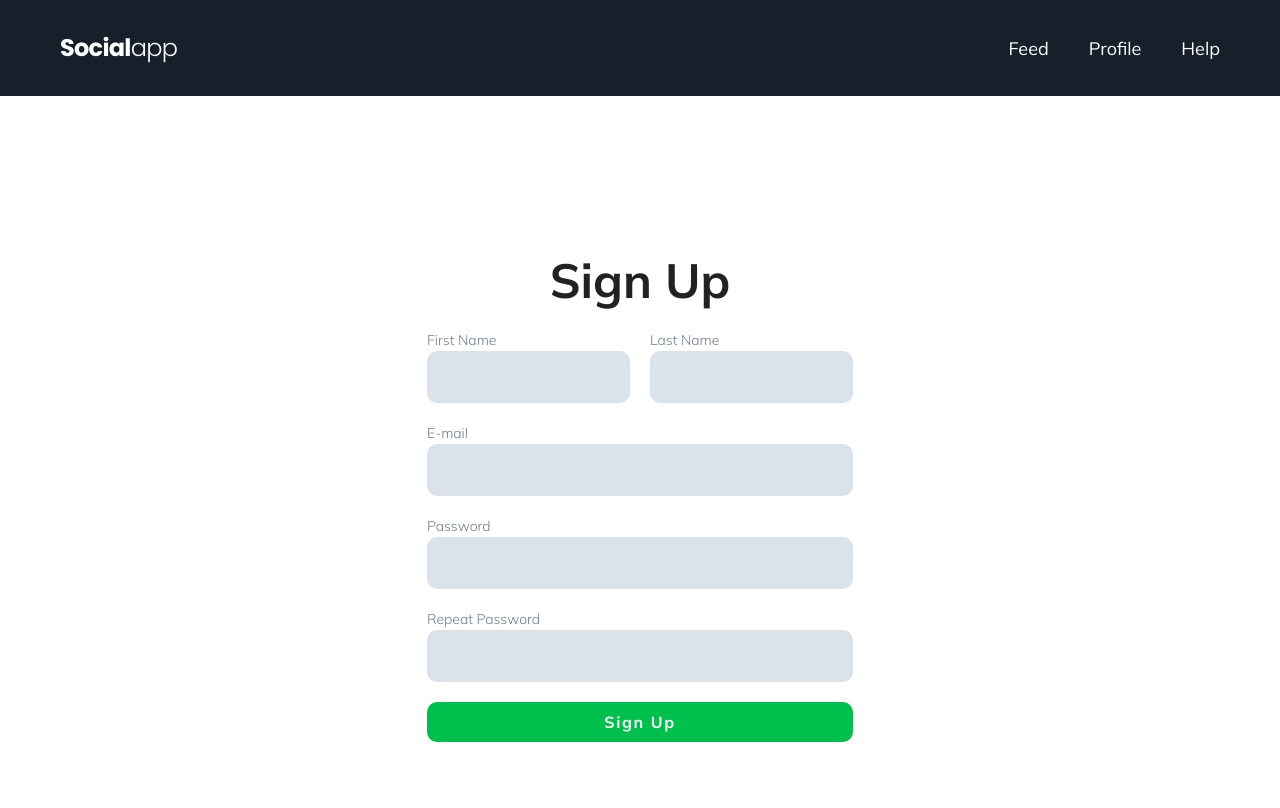
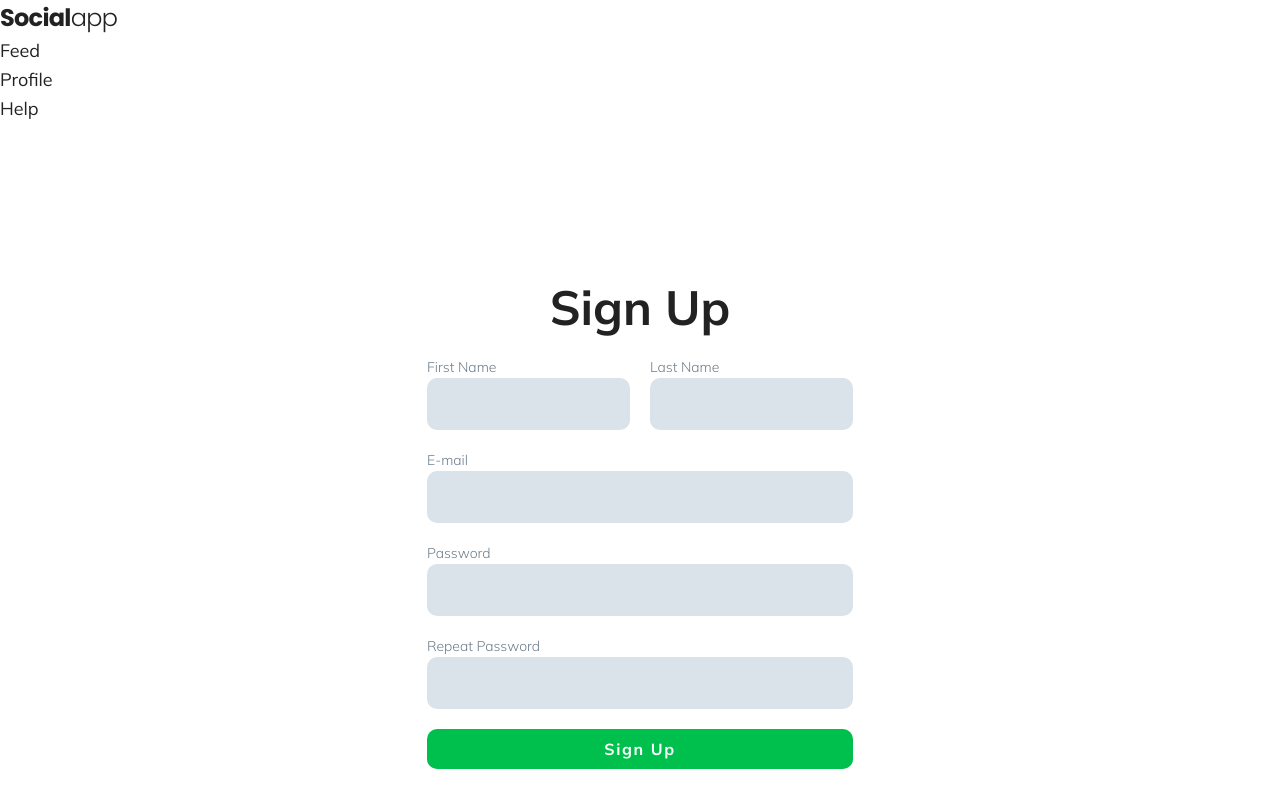
Before and after one commit to dertrockx/Yet-Another-Social-Media-App, a React (Create React App) app: page /signup in a window 1280 px wide. Shown: the top 808 px of the page. Built offline with nearby package versions, Linux system fonts and the light colour scheme.

Commit message:
feat: added <a/> tags to p design

```diff
--- a/src/App.css
+++ b/src/App.css
@@ -39,6 +39,7 @@ h3 {
 	line-height: 30px;
 }
 
+a,
 p {
 	font-family: "Mulish", sans-serif;
 	font-style: normal;
@@ -106,25 +107,6 @@ p {
 	margin-top: 20px;
 }
 
-nav.navbar {
-	display: flex;
-	padding: 30px 60px;
-	display: flex;
-	justify-content: space-between;
-	align-items: center;
-	background: #15202b;
-	color: #fff;
-}
-
-nav.navbar .right {
-	display: flex;
-	flex-direction: row;
-}
-
-nav.navbar .item:not(:last-child) {
-	margin-right: 40px;
-}
-
 .container {
 	padding: 60px;
 	max-width: 1319px;
```
